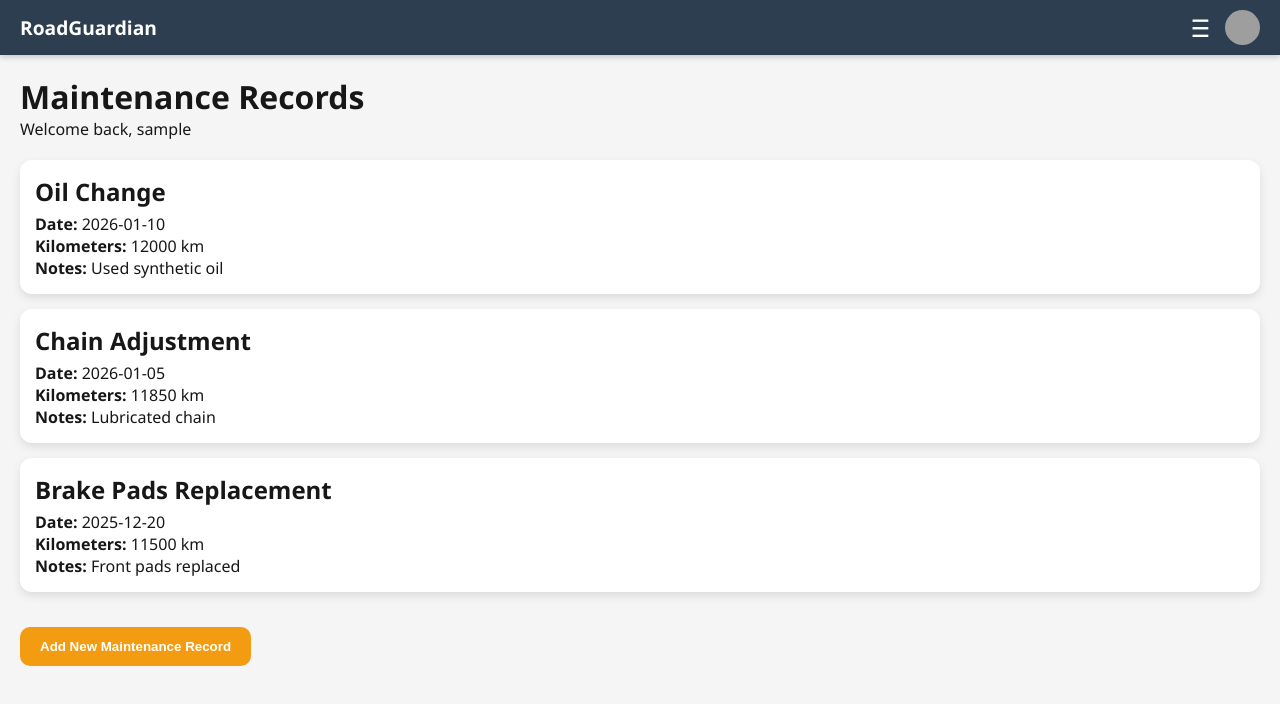
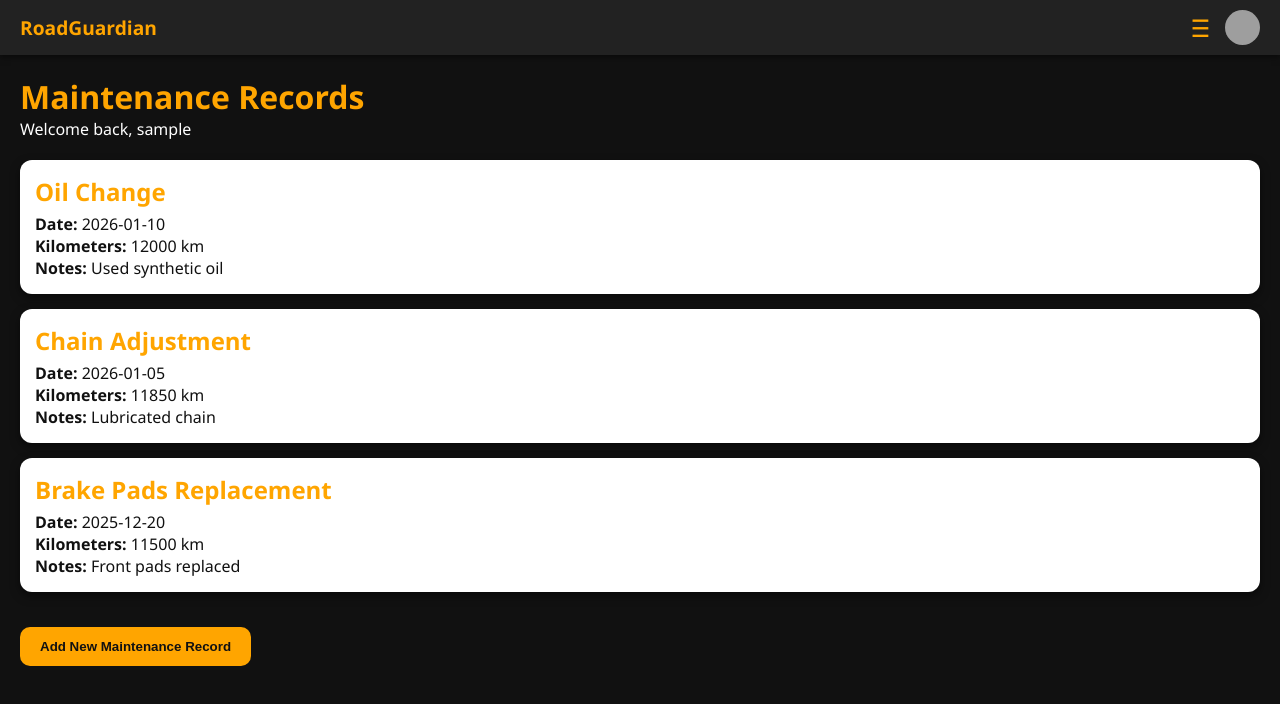
Before and after one commit to MatasZos/RoadGuardianApp, a Next.js app: page /maintenance in a window 1280 px wide. Shown: the top 704 px of the page. Built offline with nearby package versions, Linux system fonts and the light colour scheme; sample sign-in values are in the browser's storage; grey boxes are pictures that could not be loaded.

Commit message:
updated design

```diff
--- a/src/app/maintenance/page.js
+++ b/src/app/maintenance/page.js
@@ -20,7 +20,7 @@ export default function MaintenancePage() {
   }, []);
 
   return (
-    <div style={{ fontFamily: "'Segoe UI', Tahoma, Geneva, Verdana, sans-serif", minHeight: "100vh", background: "#f5f5f5" }}>
+    <div style={{ fontFamily: "'Segoe UI', Tahoma, Geneva, Verdana, sans-serif", minHeight: "100vh", background: "#111" }}>
       {/* Navbar */}
       <nav
         style={{
@@ -28,16 +28,16 @@ export default function MaintenancePage() {
           justifyContent: "space-between",
           alignItems: "center",
           padding: "10px 20px",
-          backgroundColor: "#2c3e50",
+          backgroundColor: "#222",
           color: "#fff",
-          boxShadow: "0 2px 6px rgba(0,0,0,0.2)",
+          boxShadow: "0 2px 6px rgba(0,0,0,0.5)",
         }}
       >
-        <div style={{ fontWeight: "bold", fontSize: "1.2rem", cursor: "pointer" }} onClick={() => router.push("/home")}>
+        <div style={{ fontWeight: "bold", fontSize: "1.2rem", cursor: "pointer", color: "#ffa500" }} onClick={() => router.push("/home")}>
           RoadGuardian
         </div>
         <div style={{ display: "flex", alignItems: "center", gap: "15px" }}>
-          <div style={{ fontSize: "1.5rem", cursor: "pointer" }}>☰</div>
+          <div style={{ fontSize: "1.5rem", cursor: "pointer", color: "#ffa500" }}>☰</div>
           <img
             src="/profile.png"
             alt="Profile"
@@ -47,8 +47,8 @@ export default function MaintenancePage() {
         </div>
       </nav>
 
-      <div style={{ padding: "20px" }}>
-        <h1>Maintenance Records</h1>
+      <div style={{ padding: "20px", color: "#fff" }}>
+        <h1 style={{ color: "#ffa500" }}>Maintenance Records</h1>
         <p>Welcome back, {fullName}</p>
 
         <div style={{ marginTop: "20px" }}>
@@ -57,13 +57,14 @@ export default function MaintenancePage() {
               key={index}
               style={{
                 background: "#fff",
+                color: "#111",
                 padding: "15px",
                 borderRadius: "12px",
-                boxShadow: "0 4px 10px rgba(0,0,0,0.1)",
+                boxShadow: "0 4px 10px rgba(0,0,0,0.5)",
                 marginBottom: "15px",
               }}
             >
-              <h2 style={{ marginBottom: "5px" }}>{record.type}</h2>
+              <h2 style={{ marginBottom: "5px", color: "#ffa500" }}>{record.type}</h2>
               <p><strong>Date:</strong> {record.date}</p>
               <p><strong>Kilometers:</strong> {record.km} km</p>
               <p><strong>Notes:</strong> {record.notes}</p>
@@ -77,12 +78,11 @@ export default function MaintenancePage() {
             padding: "12px 20px",
             borderRadius: "10px",
             border: "none",
-            backgroundColor: "#f39c12",
-            color: "#fff",
+            backgroundColor: "#ffa500",
+            color: "#111",
             fontWeight: "bold",
             cursor: "pointer",
           }}
-          onClick={() => alert("Feature coming soon!")}
         >
           Add New Maintenance Record
         </button>
```
Also changed, not shown: src/app/documents/page.js (+12 -12 lines), src/app/emergency/page.js (+11 -14 lines).
